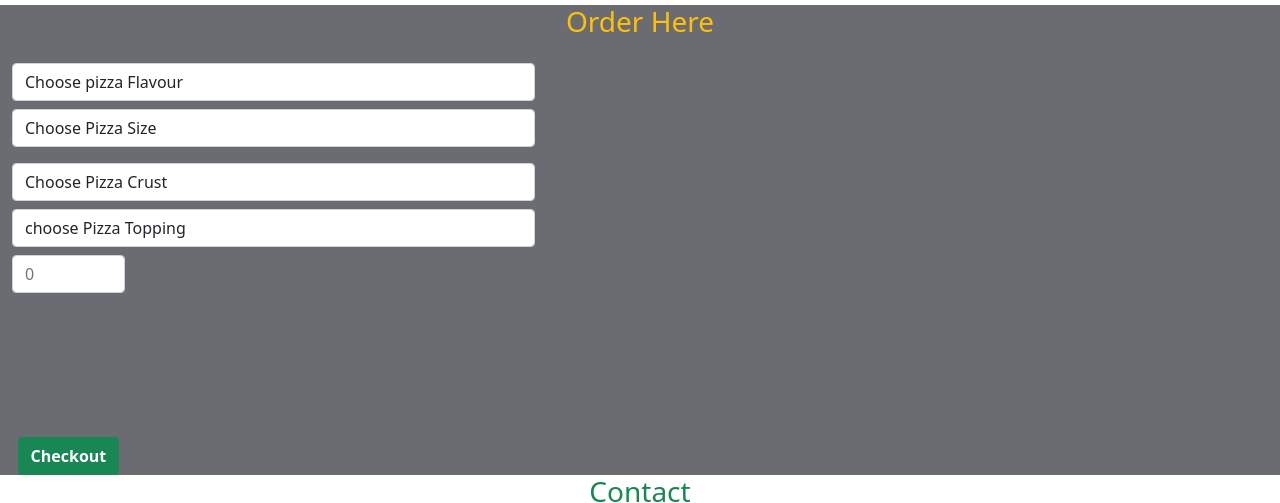
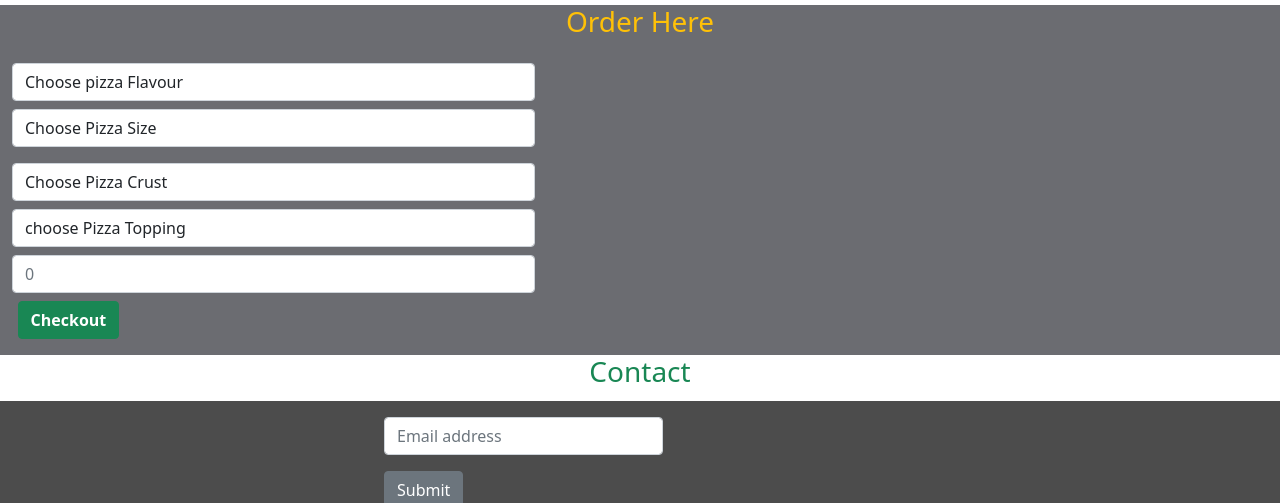
Before and after one commit to JoeGakumo21/Pizza-App-website, a plain HTML site: page index.html in a window 1280 px wide. Shown: the part 1631-2134 px from the top of the page. Drawn offline with nearby package versions, Linux system fonts and the light colour scheme.

Commit message:
minor chrages

```diff
--- a/index.html
+++ b/index.html
@@ -159,15 +159,15 @@
                     <option value="400">Neapolitian</option>
                   </select>
                 </div>
+                <div class="form-group mt-2">
 
+                  <input class="form-control mb-2" type="text" name="pizza" id="quan" placeholder="0" max="" min="0">
+                </div>
                 <div class="col-md-3">
-                  <div class="form-group mt-2">
 
-                    <input class="form-control" type="text" name="pizza" id="quan" placeholder="0" max="" min="0">
-                  </div><br><br><br><br><br><br>
-                  <button class="btn btn-success mx-auto d-block submit" type="submit" id="submit2"
+                  <p class="text-center"><button class="btn btn-success mx-auto d-block submit" type="submit" id="submit2"
                     onclick="getTotalAmount();"><strong>Checkout</strong></button>
-
+                  </p>
                 </div>
             </form>
           </div>
```
